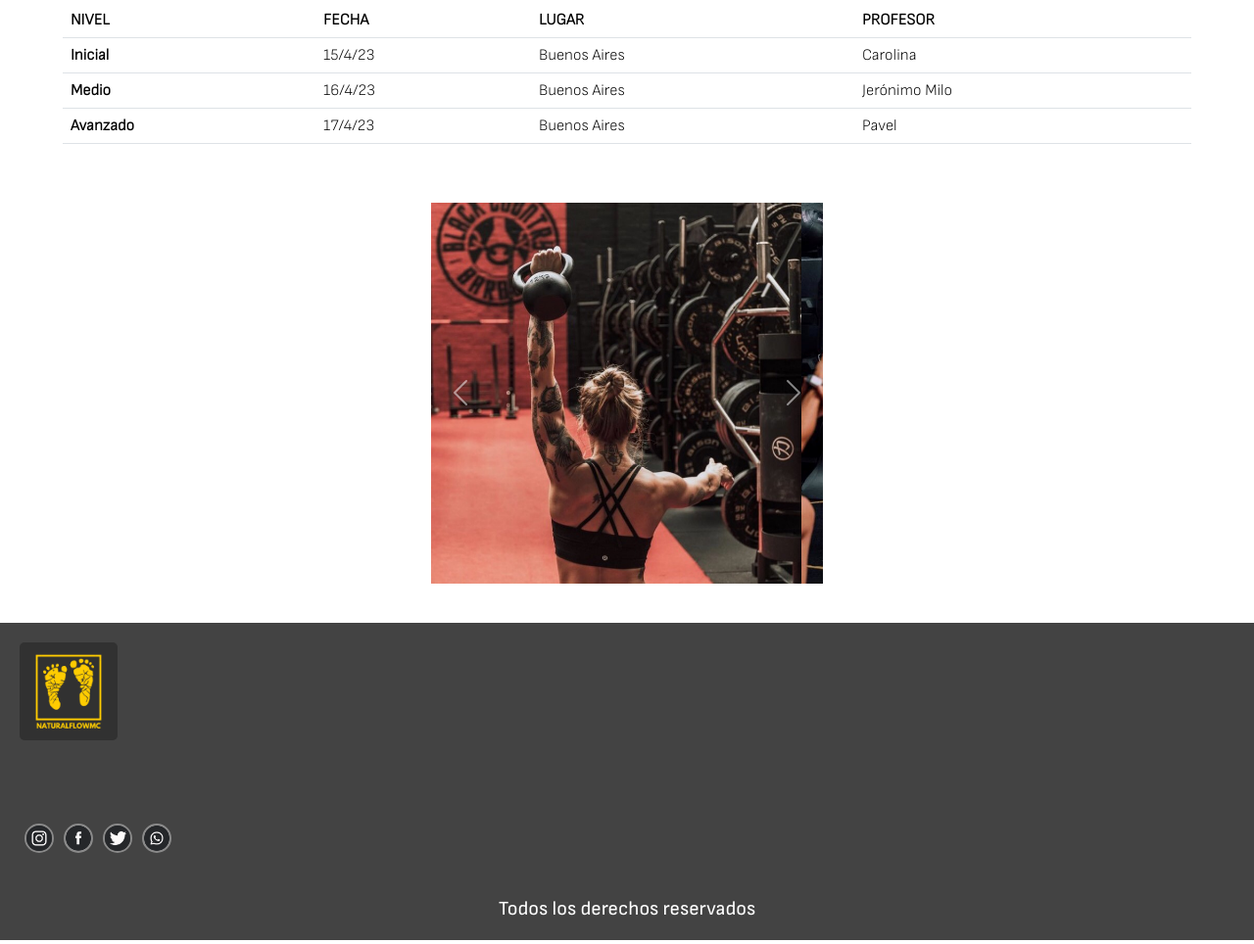
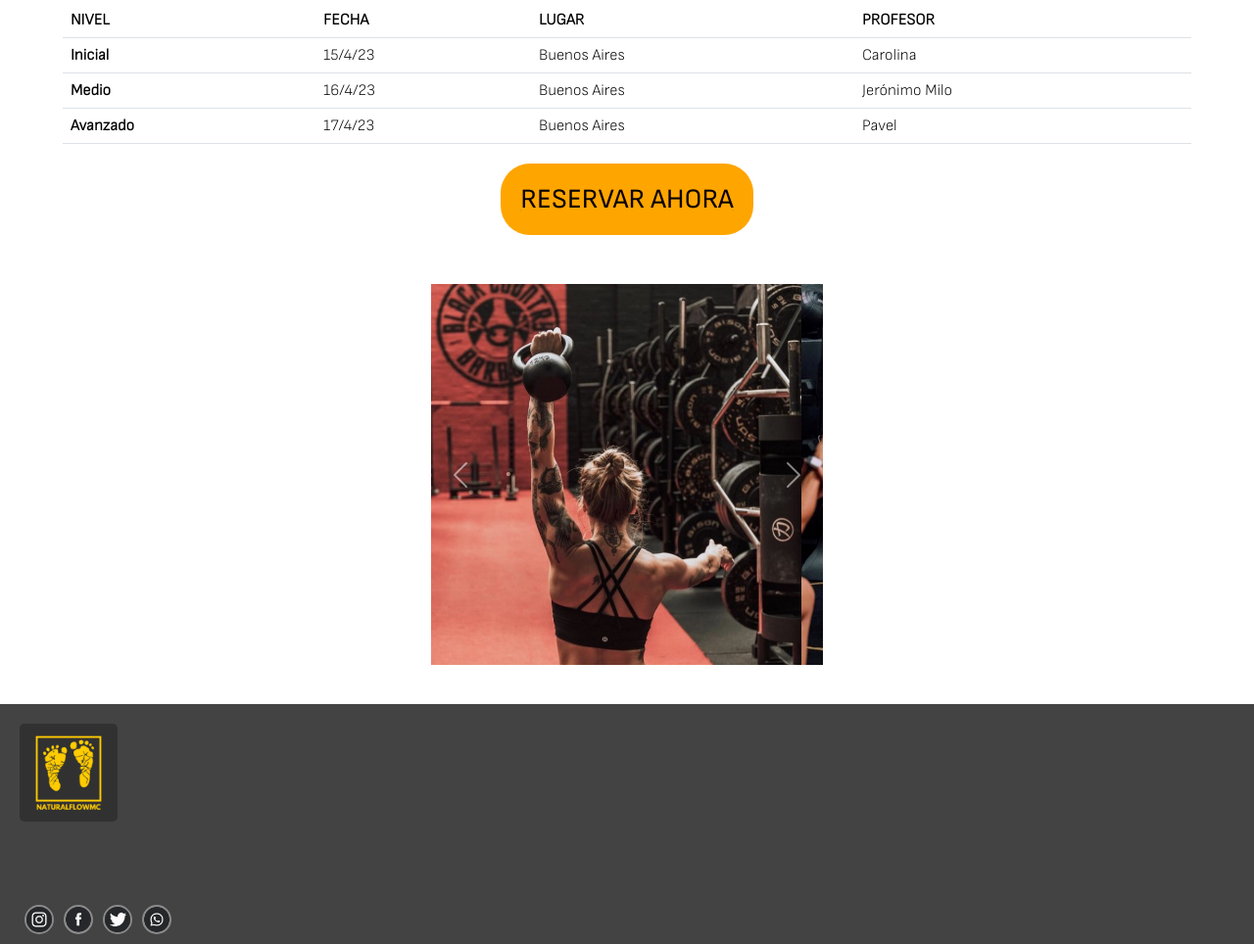
Before and after one commit to carodemiguel/Naturalflowmc, a website: page pages/kettlebells.html in a window 1280 px wide. Shown: the part 1078-2042 px from the top of the page at 98% size. Drawn offline with nearby package versions, Linux system fonts and the light colour scheme.

Commit message:
agregue boton curso kettlebells y corregi links de cursos a contacto

```diff
--- a/pages/kettlebells.html
+++ b/pages/kettlebells.html
@@ -105,8 +105,8 @@
                 </tbody>
             </table>
         </section>
-        <section>
-
+        <section class="reservarCurso">
+            <div class="divCalltoaction"><a  href="../pages/contacto.html"><h3 class="calltoaction calltoactionSmall">RESERVAR AHORA</h3></a></div>
         </section>
         <section class="carousel">
             <div id="carouselExampleAutoplaying" class="carousel slide" data-bs-ride="carousel">
```
Also changed, not shown: pages/animalflow.html (+1 -1 lines), pages/nutricion.html (+1 -1 lines).
